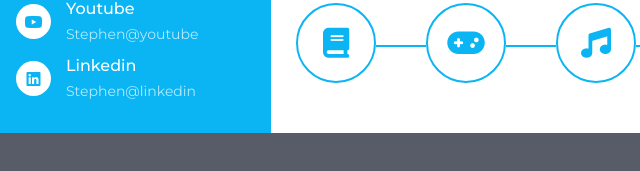
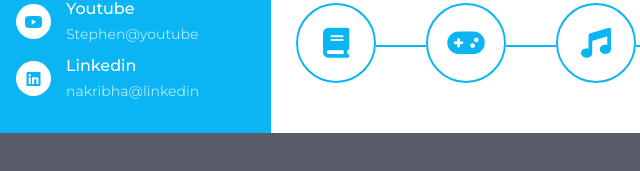
Before and after one commit to nakribha/resume-naveenbhat, a plain HTML site: page index.html in a window 1280 px wide. Shown: the part 1062-1233 px from the top of the page, 249-889 px from the left. Drawn offline with Linux system fonts and the light colour scheme.

Commit message:
Updated Indexhtml

```diff
--- a/index.html
+++ b/index.html
@@ -146,7 +146,7 @@
              </div>
              <div class="data">
                <p class="semi-bold">Linkedin</p>
-               <p>Stephen@linkedin</p>
+               <p>nakribha@linkedin</p>
              </div>
            </li>
          </ul>
```
